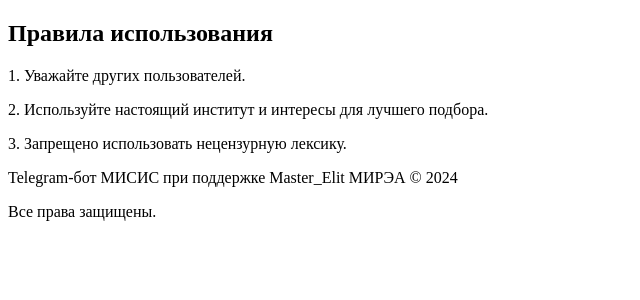
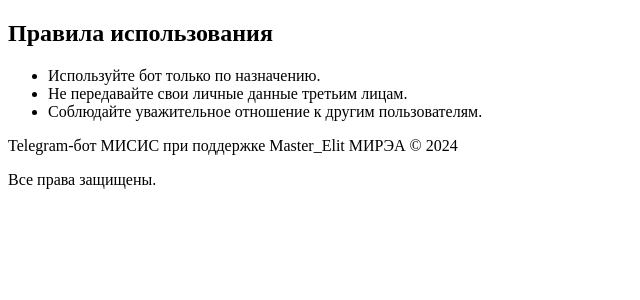
Before and after one commit to Master1910/misis, a Flask app: page /rules in a window 1280 px wide. Shown: the part 98-398 px from the top of the page, without its empty margins (0-640 px from the left). Run offline with Flask 2, Linux system fonts and the light colour scheme.

Commit message:
Update rules.html

```diff
--- a/templates/rules.html
+++ b/templates/rules.html
@@ -1,7 +1,12 @@
 {% extends "base.html" %}
+{% block title %}Правила{% endblock %}
 {% block content %}
-<h2>Правила использования</h2>
-<p>1. Уважайте других пользователей.</p>
-<p>2. Используйте настоящий институт и интересы для лучшего подбора.</p>
-<p>3. Запрещено использовать нецензурную лексику.</p>
+    <h2>Правила использования</h2>
+    <div class="content-block fade">
+        <ul>
+            <li>Используйте бот только по назначению.</li>
+            <li>Не передавайте свои личные данные третьим лицам.</li>
+            <li>Соблюдайте уважительное отношение к другим пользователям.</li>
+        </ul>
+    </div>
 {% endblock %}
```
